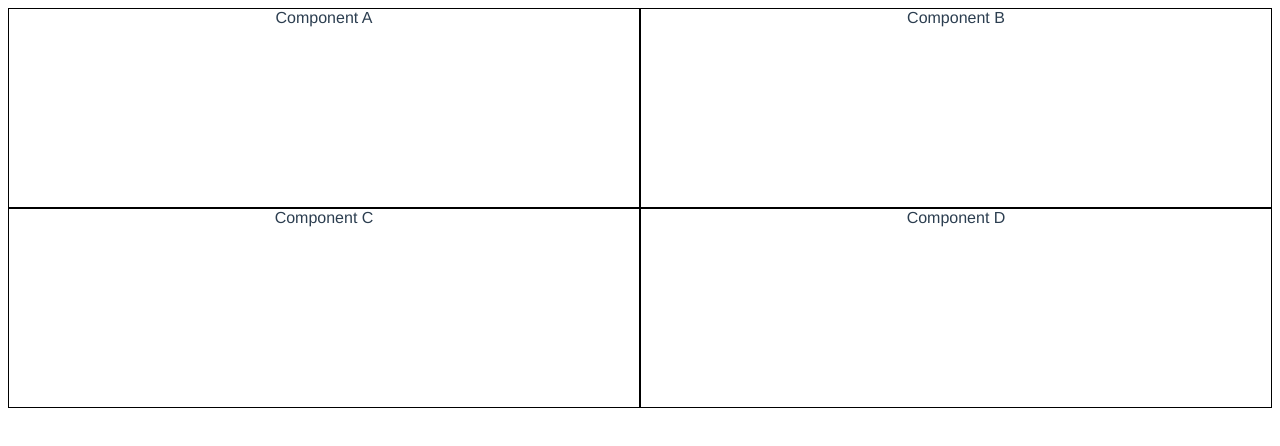
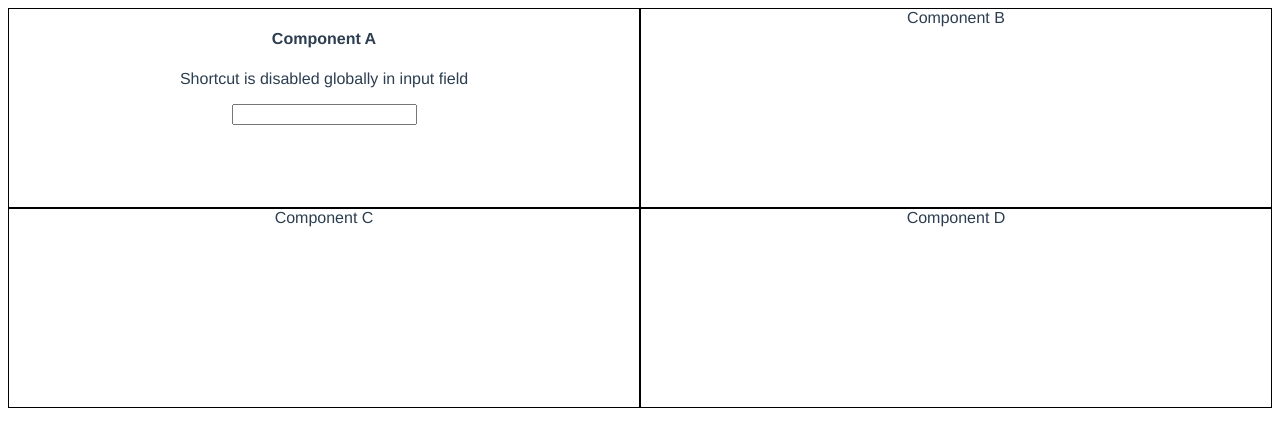
Before and after one commit to Graxi/vue2-shortcut, a Vue app: page / in a window 1280 px wide. Shown: the top 446 px of the page. Built offline with nearby package versions, Linux system fonts and the light colour scheme.

Commit message:
Should provide option to prevent shortcut getting triggered #3

```diff
--- a/src/components/Demo.vue
+++ b/src/components/Demo.vue
@@ -1,6 +1,14 @@
 <template>
   <div class='container'>
-    <div class='component' v-shortcut-scope="'a'">Component A</div>
+    <div class='component' v-shortcut-scope="'a'">
+      <h4>Component A</h4>
+      <p>
+        Shortcut is disabled globally in input field
+      </p>
+      <p>
+        <input type='text' />
+      </p>
+    </div>
     <div class='component' v-shortcut-scope="'b'">Component B</div>
     <div class='component' v-shortcut-scope="'c'">Component C</div>
     <div class='component' v-shortcut-scope="'d'">Component D</div>
--- a/src/main.js
+++ b/src/main.js
@@ -2,7 +2,10 @@ import Vue from 'vue'
 import App from './App.vue'
 import VShortcut from './shortcut';
 
-Vue.use(VShortcut);
+Vue.use(VShortcut, {
+  excludeTags: ['input', 'textarea'], // optional
+  preventWhen: () => true, // optional
+});
 
 Vue.config.productionTip = false
 
--- a/src/shortcut.js
+++ b/src/shortcut.js
@@ -1,5 +1,4 @@
 const CTRL = 'ctrl'; // a virtual key to handle control
-const INPUT_TAG_NAME = 'INPUT';
 
 const SCOPE_DATA_ATTRIBUTE = 'vshortcutscope';
 const GLOBAL_SCOPE = 'GLOBAL_SCOPE';
@@ -49,7 +48,10 @@ const emitShortcut = (scopeMapToShortcut, scope, serializedKeys, e) => {
 };
 
 export default {
-  install(Vue) {
+  install(Vue, options) {
+    const excludeTags = options && options.excludeTags;
+    const preventWhen = options && options.preventWhen;
+
     const setOfScope = new Set();
     setOfScope.add(GLOBAL_SCOPE);
 
@@ -77,7 +79,8 @@ export default {
 
     window.addEventListener('keydown', e => {
       const $target = e.target;
-      if ($target.tagName === INPUT_TAG_NAME) return;
+      if (excludeTags && excludeTags.includes($target.tagName.toLowerCase())) return;
+      if (preventWhen && preventWhen(e)) return;
       keys.add(e.key.toLowerCase());
       // should execute once
       const serializedKeys = serailizeShortcutKeys(Array.from(keys));
@@ -92,7 +95,8 @@ export default {
 
     window.addEventListener('keyup', e => {
       const $target = e.target;
-      if ($target.tagName === INPUT_TAG_NAME) return;
+      if (excludeTags && excludeTags.includes($target.tagName.toLowerCase())) return;
+      if (preventWhen && preventWhen(e)) return;
       const lowerCased = e.key.toLowerCase();
       if (keys.has(lowerCased)) {
         keys.delete(lowerCased);
```
Also changed, not shown: src/shortcut.ts (+12 -8 lines).
